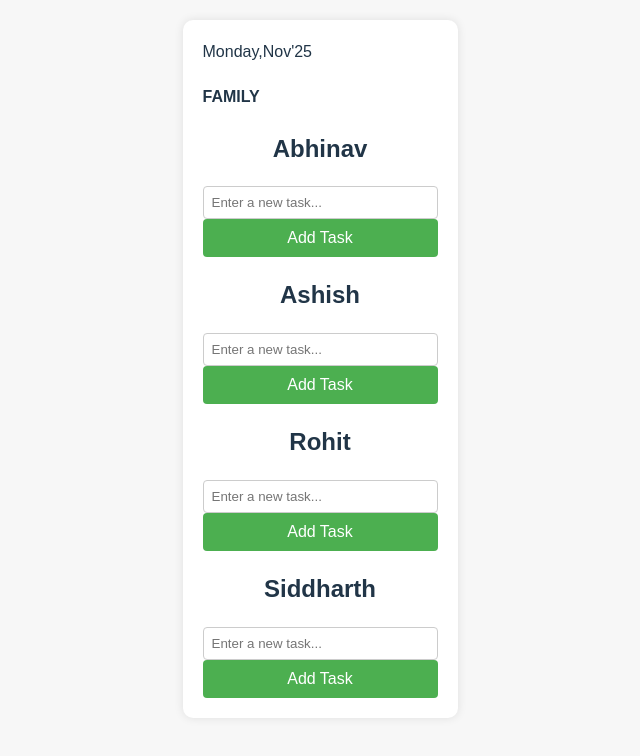
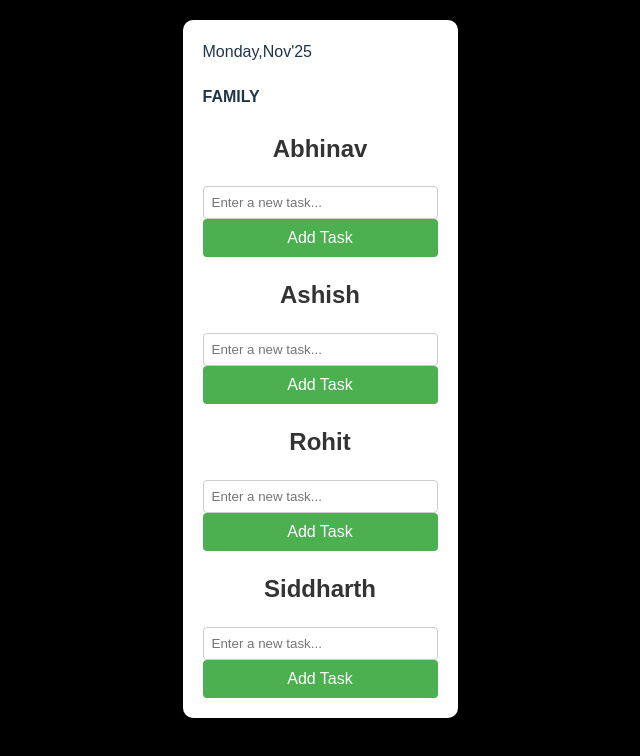
Before and after one commit to abhinav22-X/tikki, a React app in the folder tikki/: page / in a window 1280 px wide. Shown: the top 756 px of the page, without its empty margins (340-980 px from the left). Built offline with nearby package versions, Linux system fonts and the light colour scheme; the HTML template or start-up script is replaced by a standard one.

Commit message:
basic template with center align different colors

```diff
--- a/tikki/src/Tick/TaskComponent.jsx
+++ b/tikki/src/Tick/TaskComponent.jsx
@@ -15,7 +15,7 @@ function TaskComponent() {
 
 	return (
 		<div className="todo-card">
-			<h2 style={{ textAlign: "center" }}>Abhinav</h2>
+			<h2>Abhinav</h2>
 			<div className="task-list">
 				{taskItems.map((task) => (
 					<div
--- a/tikki/src/Tick/Tikks.css
+++ b/tikki/src/Tick/Tikks.css
@@ -6,7 +6,7 @@ body {
 	align-items: flex-start;
 	min-height: 100vh;
 	font-family: Arial, sans-serif;
-	background-color: #f7f7f7; /* Soft gray background */
+	background-color: black; /* Soft gray background */
 }
 
 .container {
@@ -20,6 +20,11 @@ body {
 }
 
 h1 {
+	text-align: center;
+	color: #333; /* Dark gray heading */
+}
+
+h2 {
 	text-align: center;
 	color: #333; /* Dark gray heading */
 }
@@ -59,25 +64,27 @@ button:hover {
 	background-color: #3e8e41; /* Darker green hover */
 }
 
-#tikList {
+#taskList {
 	list-style-type: none;
 	padding: 0;
+	background-color: #666;
 }
 
-.tik-item {
+.task-item {
 	background-color: #f9f9f9; /* Light gray background */
 	border: 1px solid #ddd; /* Light gray border */
 	padding: 10px;
 	margin-bottom: 10px;
 	border-radius: 4px;
+	color: #d32f2f;
 }
 
-.tik-item button {
+.task-item button {
 	background-color: #f44336; /* Red button */
 	margin-top: 5px;
 }
 
-.tik-item button:hover {
+.task-item button:hover {
 	background-color: #d32f2f; /* Darker red hover */
 }
 
```
